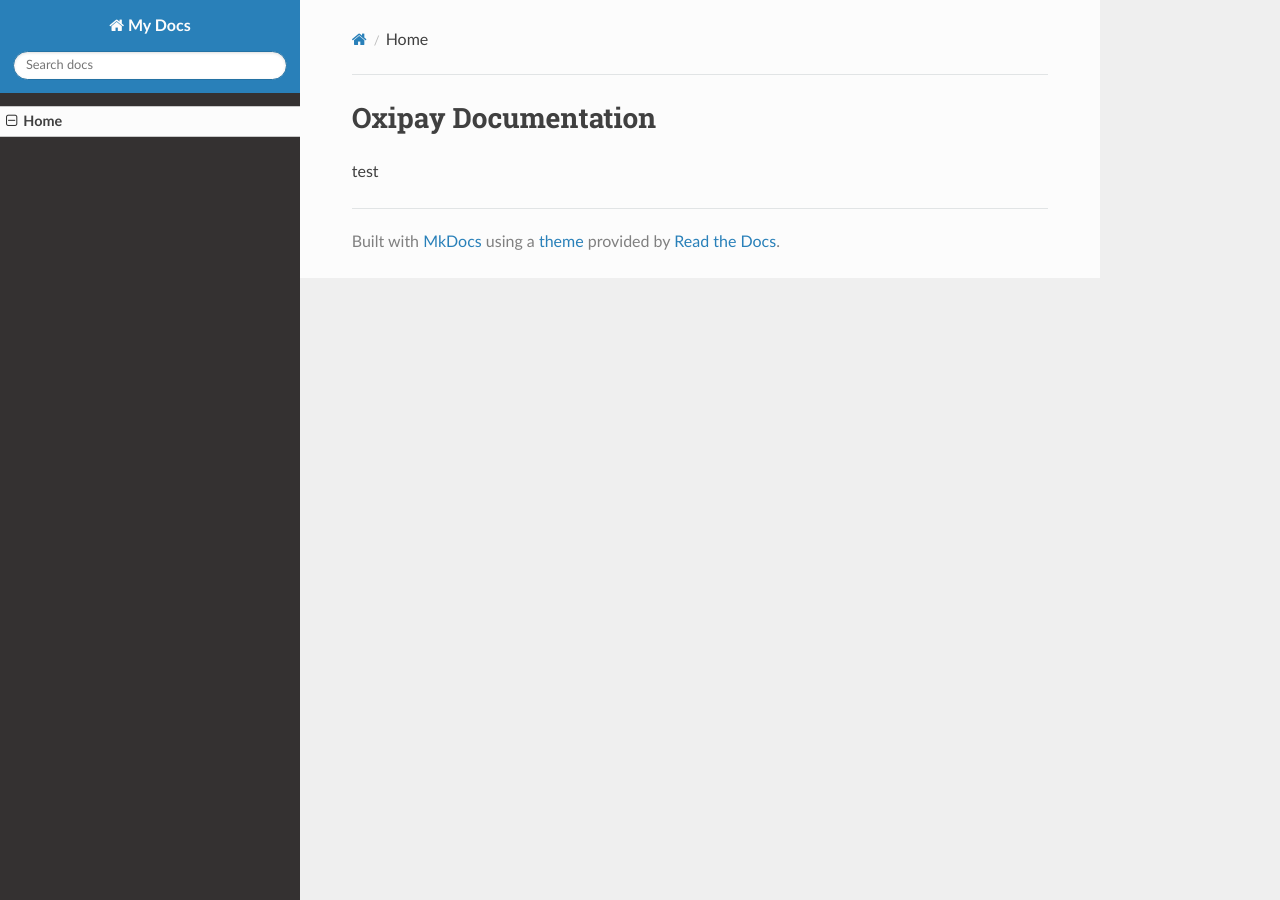
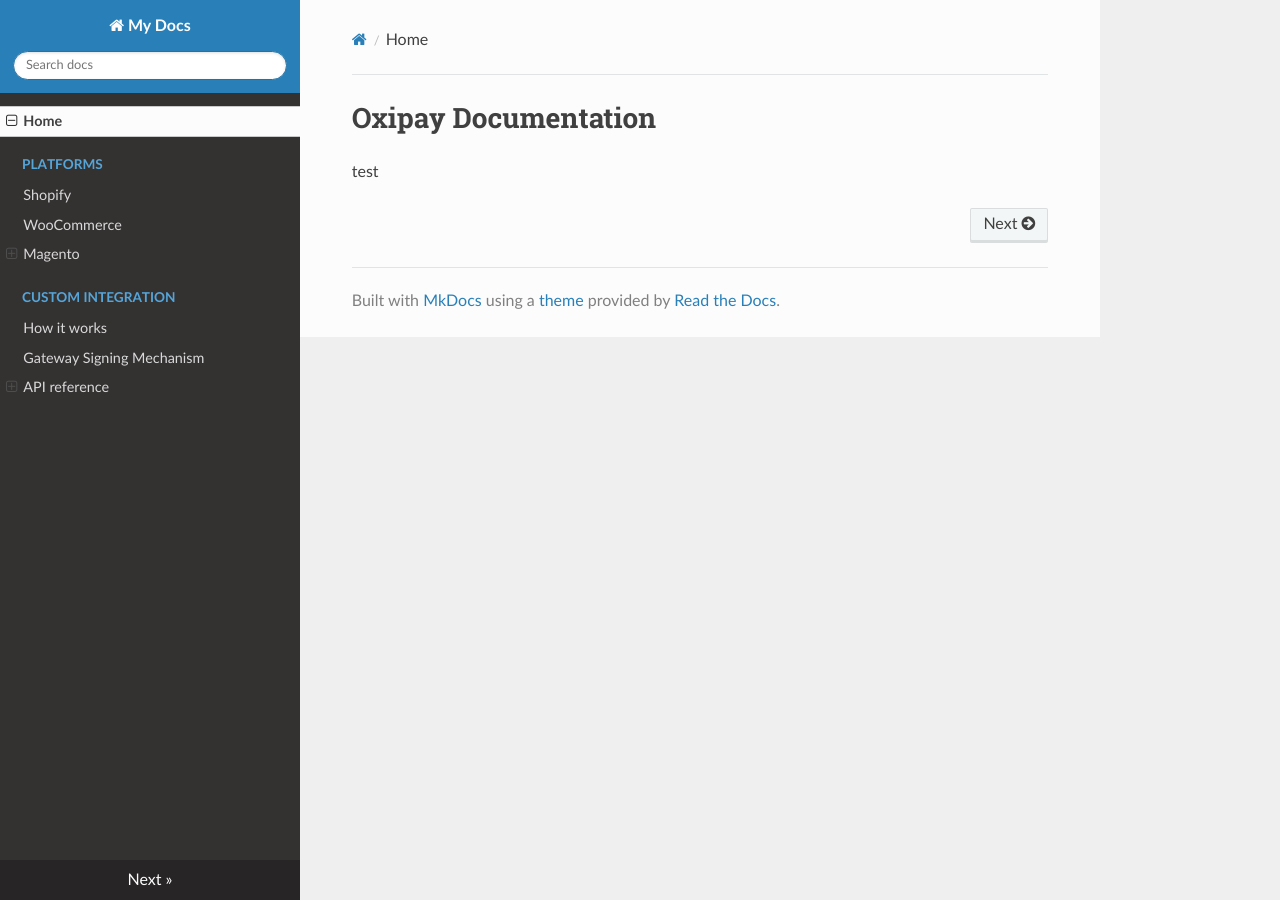
Before and after one commit to oxipay/oxidocs, an MkDocs documentation site: the page built from docs/index.md, in a window 1280 px wide. Built offline with MkDocs 1.6.1, drawn with Linux system fonts in a browser that asks for light colours; nearby versions of some CDN libraries; old or Windows-style settings are respelled for this version of MkDocs.

Commit message:
added menu structure

```diff
--- a/mkdocs.yml
+++ b/mkdocs.yml
@@ -1,4 +1,17 @@
 site_name: My Docs
 pages:
 - Home: index.md
+- Platforms:
+   - Shopify: platforms/shopify.md
+   - WooCommerce: platforms/woocommerce.md
+   - Magento:
+      - 1x: platforms/magento/v1x.md
+      - 2x: platforms/magento/v2x.md
+      - OneStep: platforms/magento/onestep.md
+- Custom Integration:
+   - How it works: custom-integration/how-it-works.md
+   - Gateway Signing Mechanism: custom-integration/gateway-signing-mechanism.md
+   - API reference:
+      - Request values: custom-integration/api-reference/request-values.md
+      - Response values: custom-integration/api-reference/response-values.md
 theme: readthedocs
```
Also changed, not shown: docs/custom-integration/api-reference/request-values.md (added), docs/custom-integration/api-reference/response-values.md (added), docs/custom-integration/gateway-signing-mechanism.md (added), docs/custom-integration/how-it-works.md (added), docs/platforms/magento/onestep.md (added), docs/platforms/magento/v1x.md (added), docs/platforms/magento/v2x.md (added), docs/platforms/shopify.md (added), docs/platforms/woocommerce.md (added).
